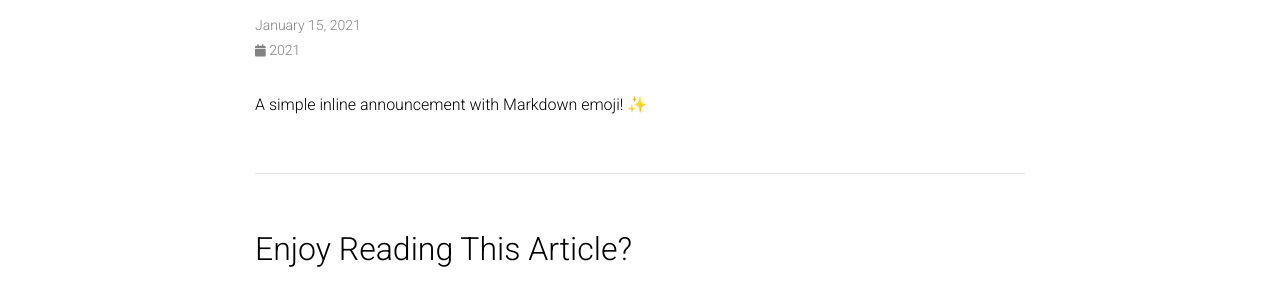
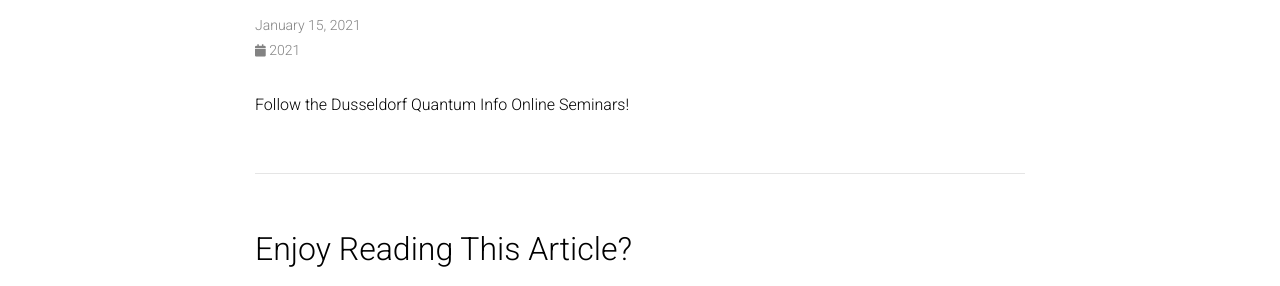
Before and after one commit to glauciamg/glauciamg.github.io, a Jekyll site: the page built from _news/announcement_3.md, in a window 1280 px wide. Shown: the part 146-432 px from the top of the page. Built offline with Jekyll 4.4.1, drawn with Linux system fonts in a browser that asks for light colours; emoji names are drawn with the system emoji font; comment, search, counter and statistics services are not loaded; a style sheet for code colours, icons or effects is not loaded.

Commit message:
Update announcement_3.md

```diff
--- a/_news/announcement_3.md
+++ b/_news/announcement_3.md
@@ -4,4 +4,4 @@ date: 2021-01-15 07:59:00-0400
 inline: true
 ---
 
-A simple inline announcement with Markdown emoji! :sparkles:
+Follow the Dusseldorf Quantum Info Online Seminars!
```
